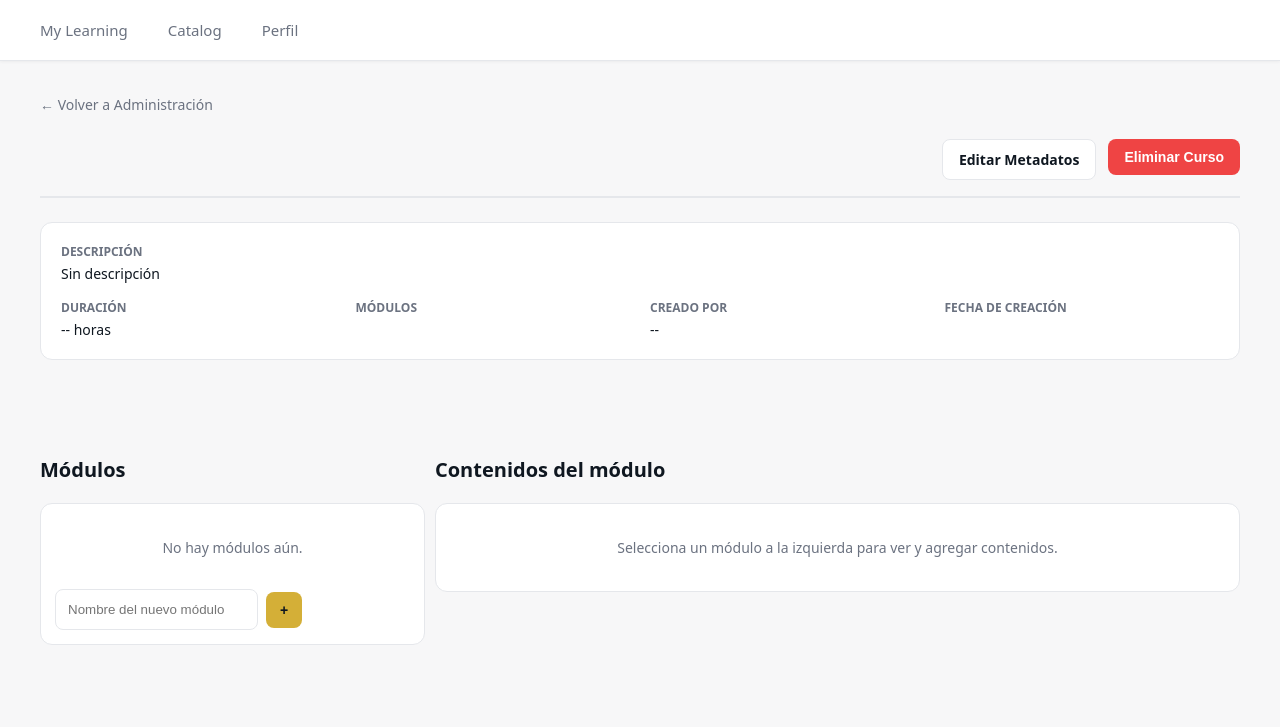
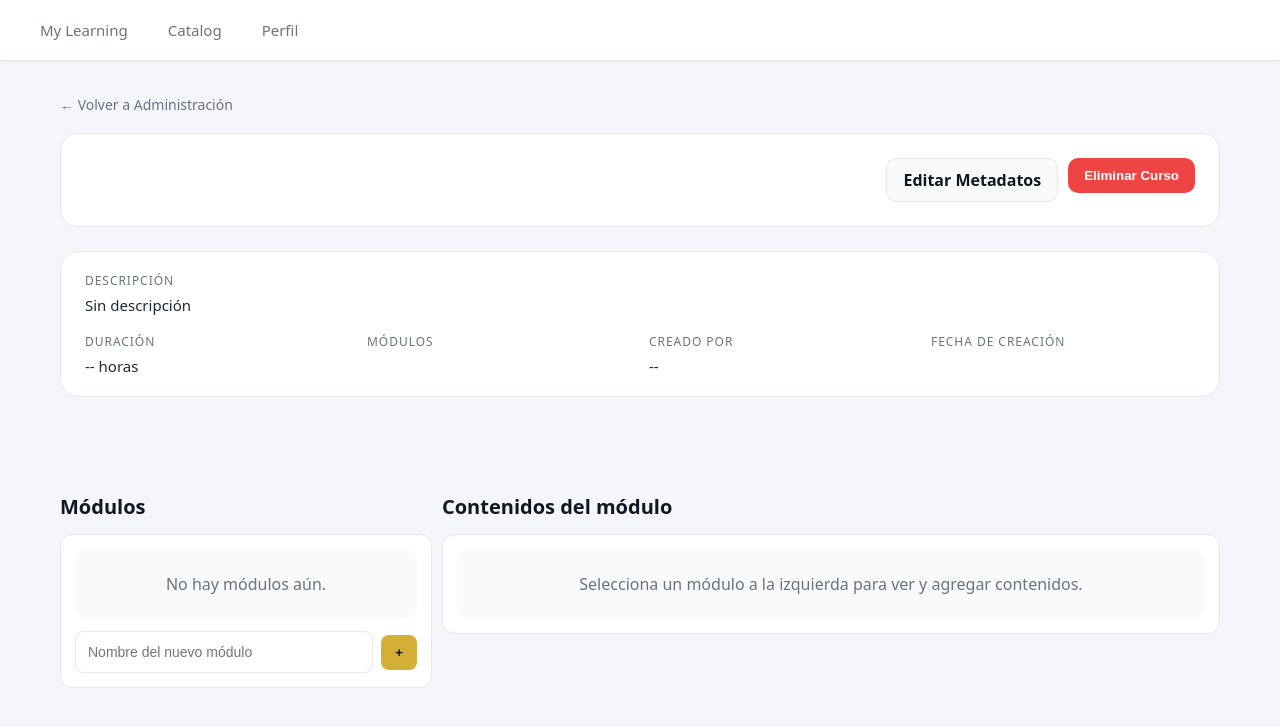
Before and after one commit to TommyBermu/error404, a Django app: template Proyecto/SAFE/administration/templates/administration/course_detail.html in a window 1280 px wide. Shown: the top 727 px of the page. Run offline with Django 5.2, Linux system fonts and the light colour scheme; the template is opened without the code that fills it: values that come from a table or form of the project are taken from there, others are empty.

Commit message:
corregido un problema con los estilos en la vista de cuross

```diff
--- a/Proyecto/SAFE/administration/static/administration/css/course_detail.css
+++ b/Proyecto/SAFE/administration/static/administration/css/course_detail.css
@@ -1,63 +1,64 @@
 :root {
     --safe-gold: #d4af37;
-    --safe-gold-hover: #b8962c;
+    --safe-gold-hover: #b38f1f;
     --safe-dark: #0f1720;
-    --safe-bg: #f7f7f8;
+    --safe-ink: #1f2933;
     --safe-ink2: #6b7280;
+    --safe-border: #e5e7eb;
     --safe-card: #ffffff;
-    --safe-border: #e5e7eb;
+    --safe-card-alt: #f8fafc;
+}
+
+body {
+    background: #f4f6fb;
 }
 
 .container {
-    max-width: 1200px;
+    max-width: 1160px;
     margin: 0 auto;
     padding: 32px 24px;
 }
 
 .breadcrumb {
-    margin-bottom: 24px;
+    margin-bottom: 18px;
 }
 
 .breadcrumb a {
+    font-size: 14px;
     color: var(--safe-ink2);
     text-decoration: none;
-    font-size: 14px;
-    transition: color 0.2s;
 }
 
 .breadcrumb a:hover {
     color: var(--safe-dark);
 }
 
-/* Course Header */
+/* ================= Course header ================ */
 .course-header {
     display: flex;
     justify-content: space-between;
-    align-items: flex-start;
+    gap: 24px;
+    padding: 24px;
+    background: var(--safe-card);
+    border: 1px solid var(--safe-border);
+    border-radius: 18px;
     margin-bottom: 24px;
-    padding-bottom: 16px;
-    border-bottom: 2px solid var(--safe-border);
 }
 
 .course-header-content h1 {
-    margin: 0 0 8px;
+    margin: 0 0 6px;
     font-size: 28px;
-    font-weight: 600;
     color: var(--safe-dark);
 }
 
-.course-header-actions {
-    display: flex;
-    gap: 12px;
-}
-
 .status-badge {
-    display: inline-block;
-    padding: 6px 12px;
-    border-radius: 12px;
+    display: inline-flex;
+    align-items: center;
+    gap: 6px;
+    padding: 6px 14px;
+    border-radius: 999px;
     font-size: 12px;
     font-weight: 600;
-    text-transform: uppercase;
 }
 
 .status-draft {
@@ -67,28 +68,34 @@
 
 .status-active {
     background: #d1fae5;
-    color: #065f46;
+    color: #047857;
 }
 
 .status-archived {
     background: #fee2e2;
-    color: #991b1b;
+    color: #b91c1c;
 }
 
-/* Info Card */
+.course-header-actions {
+    display: flex;
+    gap: 10px;
+    align-items: flex-start;
+}
+
+/* ================= Info cards ================ */
 .info-card {
-    background: white;
+    background: var(--safe-card);
     border: 1px solid var(--safe-border);
-    border-radius: 12px;
-    padding: 20px;
+    border-radius: 18px;
+    padding: 20px 24px;
     margin-bottom: 32px;
 }
 
 .info-row {
     display: grid;
-    grid-template-columns: repeat(auto-fit, minmax(200px, 1fr));
-    gap: 20px;
-    margin-bottom: 16px;
+    grid-template-columns: repeat(auto-fit, minmax(220px, 1fr));
+    gap: 18px;
+    margin-bottom: 18px;
 }
 
 .info-row:last-child {
@@ -98,32 +105,50 @@
 .info-item {
     display: flex;
     flex-direction: column;
-    gap: 4px;
+    gap: 6px;
 }
 
 .info-label {
     font-size: 12px;
-    font-weight: 600;
+    letter-spacing: 0.08em;
+    text-transform: uppercase;
     color: var(--safe-ink2);
-    text-transform: uppercase;
 }
 
 .info-value {
-    font-size: 14px;
-    color: var(--safe-dark);
+    font-size: 15px;
+    color: var(--safe-ink);
     margin: 0;
 }
 
-/* Section */
-.section {
-    margin-bottom: 32px;
+/* ================= Layout columns ================ */
+.course-layout {
+    display: flex;
+    flex-wrap: wrap;
+    gap: 18px;
+}
+
+.modules-panel,
+.contents-panel {
+    background: var(--safe-card);
+    border: 1px solid var(--safe-border);
+    border-radius: 18px;
+    padding: 18px;
+}
+
+.modules-panel {
+    flex: 1 1 360px;
+}
+
+.contents-panel {
+    flex: 2 1 520px;
 }
 
 .section-header {
     display: flex;
     justify-content: space-between;
     align-items: center;
-    margin-bottom: 20px;
+    margin-bottom: 14px;
 }
 
 .section-title {
@@ -133,45 +158,57 @@
     color: var(--safe-dark);
 }
 
-/* Modules List */
+/* ================= Modules list ================ */
 .modules-list {
     display: flex;
     flex-direction: column;
-    gap: 16px;
+    gap: 12px;
 }
 
 .module-card {
-    background: white;
-    border: 2px solid var(--safe-border);
+    border: 2px solid transparent;
     border-radius: 14px;
-    padding: 20px;
-    transition: border-color 0.2s;
+    background: var(--safe-card-alt);
+    padding: 16px 18px;
+    display: flex;
+    align-items: center;
+    gap: 16px;
+    transition: border-color 0.2s, box-shadow 0.2s;
 }
 
 .module-card:hover {
-    border-color: var(--safe-gold);
+    border-color: var(--safe-border);
 }
 
 .module-card.selected {
     border-color: var(--safe-gold);
-    box-shadow: 0 4px 12px rgba(15, 23, 32, 0.08);
+    box-shadow: 0 10px 30px rgba(15, 20, 40, 0.08);
+}
+
+.module-card-link {
+    flex: 1;
+    text-decoration: none;
+    color: var(--safe-dark);
 }
 
 .module-header {
     display: flex;
     align-items: flex-start;
-    gap: 12px;
+    justify-content: space-between;
+    width: 100%;
+    gap: 16px;
 }
 
-.module-card-link {
-    flex: 1;
-    text-decoration: none;
-    color: inherit;
-    display: block;
+.module-title {
+    margin: 0 0 6px;
+    font-size: 17px;
+    font-weight: 600;
 }
 
-.module-card-link:hover .module-title {
-    color: var(--safe-gold);
+.module-description {
+    margin: 0;
+    color: var(--safe-ink2);
+    font-size: 13px;
 }
 
 .module-delete-form {
@@ -180,145 +217,156 @@
 
 .module-delete-btn {
     padding: 6px 12px;
-    border-radius: 8px;
-    line-height: 1;
-    display: inline-flex;
-    align-items: center;
-    justify-content: center;
+    border-radius: 10px;
+    background: #f87171;
+    color: #fff;
+    border: none;
+    font-weight: 700;
+    cursor: pointer;
 }
 
-.module-header {
-    display: flex;
-    justify-content: space-between;
-    align-items: flex-start;
-    margin-bottom: 16px;
+.module-delete-btn:hover {
+    background: #dc2626;
 }
 
-.module-info {
-    flex: 1;
+.inline-module-form {
+    display: flex;
+    gap: 10px;
+    margin-top: 16px;
 }
 
-.module-title {
-    margin: 0 0 8px;
-    font-size: 18px;
-    font-weight: 600;
-    color: var(--safe-dark);
+.inline-module-form input {
+    flex: 1;
+    border-radius: 10px;
+    border: 1px solid var(--safe-border);
+    padding: 10px 12px;
+    font-size: 14px;
 }
 
-.module-description {
-    margin: 0;
-    font-size: 14px;
-    color: var(--safe-ink2);
-    line-height: 1.5;
+/* ================= Contents panel ================ */
+.selected-module-banner {
+    background: #fefce8;
+    border: 1px solid #fde68a;
+    padding: 12px 14px;
+    border-radius: 12px;
+    margin-bottom: 12px;
 }
 
-.module-meta {
+.contents-list {
     display: flex;
-    gap: 16px;
-    align-items: center;
-}
-
-.meta-item {
-    font-size: 13px;
-    color: var(--safe-ink2);
-    white-space: nowrap;
-}
-
-.module-actions {
-    display: flex;
-    gap: 8px;
-    padding-top: 12px;
-    border-top: 1px solid var(--safe-border);
-}
-
-/* Contents List */
-.contents-list {
-    margin-top: 16px;
-    padding-top: 16px;
-    border-top: 1px solid var(--safe-border);
-}
-
-.contents-title {
-    margin: 0 0 12px;
-    font-size: 14px;
-    font-weight: 600;
-    color: var(--safe-dark);
+    flex-direction: column;
+    gap: 10px;
+    margin-bottom: 18px;
 }
 
 .content-item {
     display: flex;
-    align-items: center;
-    gap: 12px;
-    padding: 12px;
-    background: #f9fafb;
-    border-radius: 8px;
-    margin-bottom: 8px;
+    gap: 14px;
+    border: 1px solid var(--safe-border);
+    border-radius: 14px;
+    padding: 12px 14px;
+    background: var(--safe-card-alt);
 }
 
 .content-badge {
-    padding: 4px 10px;
-    border-radius: 8px;
-    font-size: 11px;
+    padding: 4px 12px;
+    border-radius: 999px;
+    font-size: 12px;
     font-weight: 600;
-    white-space: nowrap;
 }
 
 .badge-exam {
     background: #dbeafe;
-    color: #1e40af;
+    color: #1d4ed8;
+}
+
+.badge-assignment {
+    background: #fee2e2;
+    color: #b91c1c;
 }
 
 .badge-material {
-    background: #e0e7ff;
-    color: #4338ca;
+    background: #e0f2fe;
+    color: #0369a1;
 }
 
-.badge-assignment {
-    background: #fef3c7;
-    color: #92400e;
-}
-
-.content-info {
-    display: flex;
-    align-items: center;
-    gap: 8px;
+.content-item div:last-child {
     flex: 1;
 }
 
-.content-title {
-    font-size: 14px;
-    font-weight: 500;
-    color: var(--safe-dark);
+.content-item h4 {
+    margin: 0 0 4px;
+    font-size: 15px;
 }
 
-.mandatory-badge {
-    padding: 2px 8px;
-    background: #fef3c7;
-    color: #92400e;
-    border-radius: 6px;
-    font-size: 10px;
-    font-weight: 600;
-}
-
-.content-description {
-    font-size: 12px;
+.content-item p {
+    margin: 0;
+    font-size: 13px;
     color: var(--safe-ink2);
 }
 
-/* Buttons */
-.btn-primary,
+.content-form label {
+    font-weight: 600;
+    font-size: 14px;
+    display: block;
+    margin-bottom: 6px;
+}
+
+.content-form input,
+.content-form textarea,
+.content-form select,
+.content-form button {
+    width: 100%;
+    border-radius: 10px;
+    border: 1px solid var(--safe-border);
+    padding: 10px 12px;
+    font-size: 14px;
+}
+
+.content-form textarea {
+    min-height: 90px;
+}
+
+.content-form button {
+    background: var(--safe-gold);
+    color: var(--safe-dark);
+    font-weight: 600;
+    cursor: pointer;
+    border: none;
+}
+
+.content-form button:hover {
+    background: var(--safe-gold-hover);
+}
+
+/* ================= Misc ================ */
+.empty-state-small {
+    padding: 24px;
+    border-radius: 14px;
+    background: var(--safe-card-alt);
+    text-align: center;
+    color: var(--safe-ink2);
+}
+
 .btn-secondary,
 .btn-danger,
-.btn-small {
+.btn-primary {
+    border-radius: 10px;
     padding: 10px 16px;
-    border-radius: 8px;
-    font-size: 14px;
     font-weight: 600;
     text-decoration: none;
-    display: inline-block;
-    cursor: pointer;
     border: none;
-    transition: all 0.2s;
+}
+
+.btn-secondary {
+    background: var(--safe-card-alt);
+    color: var(--safe-dark);
+    border: 1px solid var(--safe-border);
+}
+
+.btn-danger {
+    background: #ef4444;
+    color: #fff;
 }
 
 .btn-primary {
@@ -326,90 +374,12 @@
     color: var(--safe-dark);
 }
 
-.btn-primary:hover {
-    background: var(--safe-gold-hover);
-}
-
-.btn-secondary {
-    background: white;
-    color: var(--safe-dark);
-    border: 1px solid var(--safe-border);
-}
-
-.btn-secondary:hover {
-    background: #f9fafb;
-}
-
-.btn-danger {
-    background: #ef4444;
-    color: white;
-}
-
-.btn-danger:hover {
-    background: #dc2626;
-}
-
-.btn-small {
-    padding: 6px 12px;
-    font-size: 13px;
-}
-
-/* Empty States */
-.empty-state {
-    text-align: center;
-    padding: 60px 20px;
-    background: white;
-    border: 2px dashed var(--safe-border);
-    border-radius: 12px;
-}
-
-.empty-icon {
-    font-size: 48px;
-    display: block;
-    margin-bottom: 16px;
-}
-
-.empty-text {
-    margin: 0 0 20px;
-    font-size: 16px;
-    color: var(--safe-ink2);
-}
-
-.empty-state-small {
-    padding: 20px;
-    text-align: center;
-    color: var(--safe-ink2);
-    font-size: 14px;
-}
-
-.link-small {
-    color: var(--safe-gold);
-    text-decoration: none;
-    font-weight: 500;
-}
-
-.link-small:hover {
-    text-decoration: underline;
-}
-
-/* Responsive */
-@media (max-width: 768px) {
+@media (max-width: 900px) {
     .course-header {
-        flex-direction: column;
-        gap: 16px;
-    }
-
-    .course-header-actions {
-        width: 100%;
         flex-direction: column;
     }
 
-    .module-header {
+    .course-layout {
         flex-direction: column;
-        gap: 12px;
-    }
-
-    .info-row {
-        grid-template-columns: 1fr;
     }
 }
--- a/Proyecto/SAFE/administration/templates/administration/course_detail.html
+++ b/Proyecto/SAFE/administration/templates/administration/course_detail.html
@@ -7,8 +7,6 @@
 
 {% block extra_css %}
   <link rel="stylesheet" href="{% static 'administration/css/course_detail.css' %}" />
-  <link rel="stylesheet" href="{% static 'administration/css/course_list.css' %}" />
-  <link rel="stylesheet" href="{% static 'administration/css/module_form.css' %}" />
 {% endblock %}
 
 {% block content %}
```
